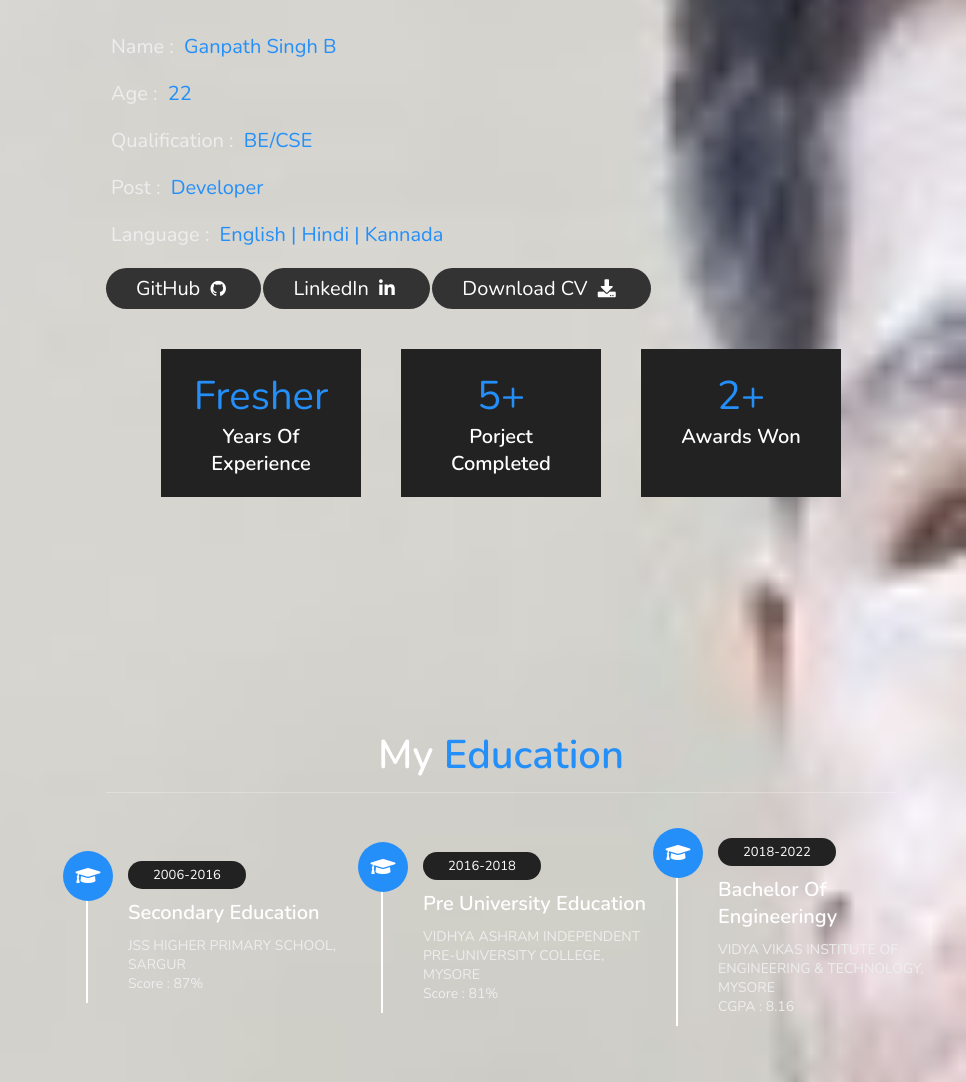
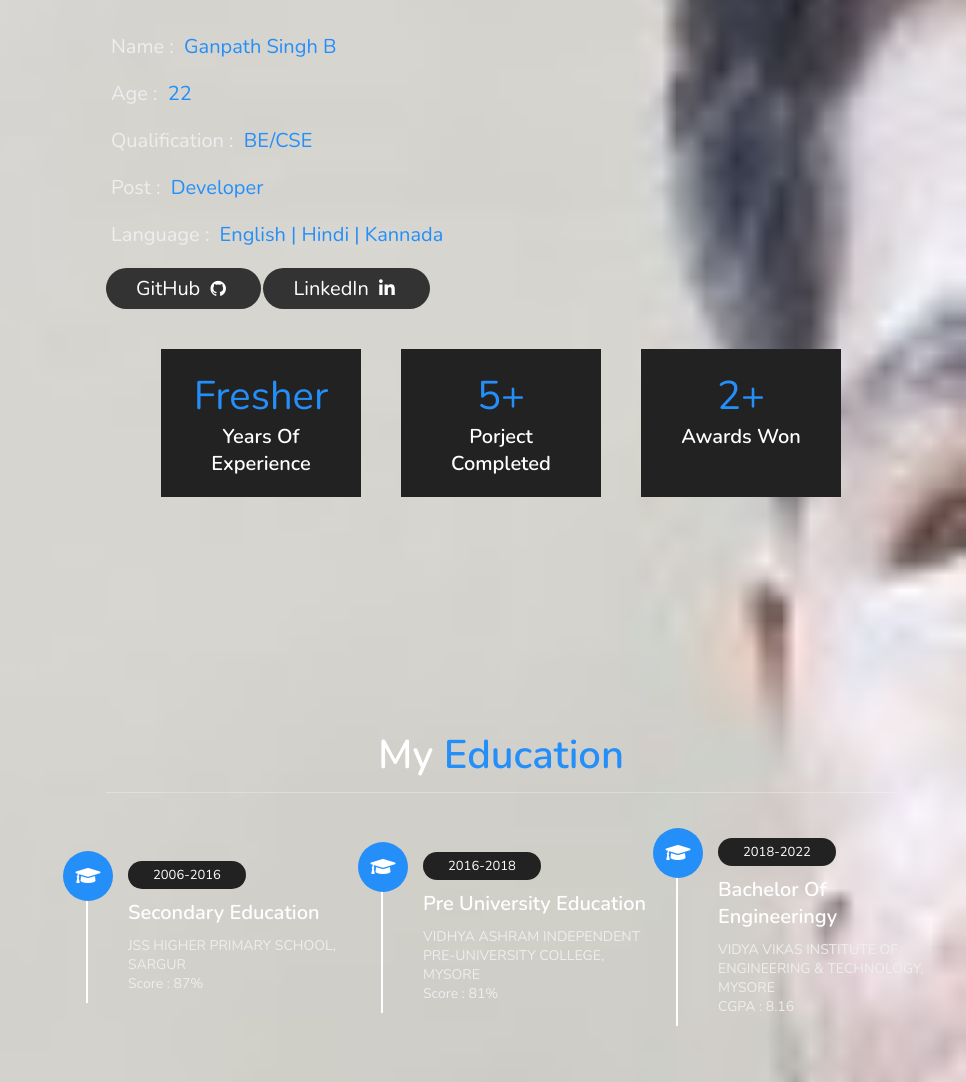
Before and after one commit to Ganpath-Singh-B/ganpath-singh-b.github.io, a plain HTML site: page index.html in a window 1280 px wide. Shown: the part 892-1974 px from the top of the page, without its empty margins (314-1280 px from the left). Drawn offline with nearby package versions, Linux system fonts and the light colour scheme; files whose address does not match are found by name.

Commit message:
Updated Portfolio

```diff
--- a/index.html
+++ b/index.html
@@ -74,7 +74,7 @@
         <h3> <span> language : </span> English | Hindi | Kannada </h3>
         <a href="https://github.com/Ganpath-Singh-B" target="_blank"><button class="btn"> GitHub  <i class="fa fa-github"></i> </button></a>
         <a href="https://www.linkedin.com/in/ganpath-singh-b-b0a873198" target="_blank"><button class="btn"> LinkedIn  <i class="fab fa-linkedin-in"></i> </button></a>
-        <a href="resume/resume.pdf" target="_blank"><button class="btn"> download CV <i class="fas fa-download"></i> </button></a>
+        <!--<a href="resume/resume.pdf" target="_blank"><button class="btn"> download CV <i class="fas fa-download"></i> </button></a>-->
     </div>
 
     <div class="counter">
```
